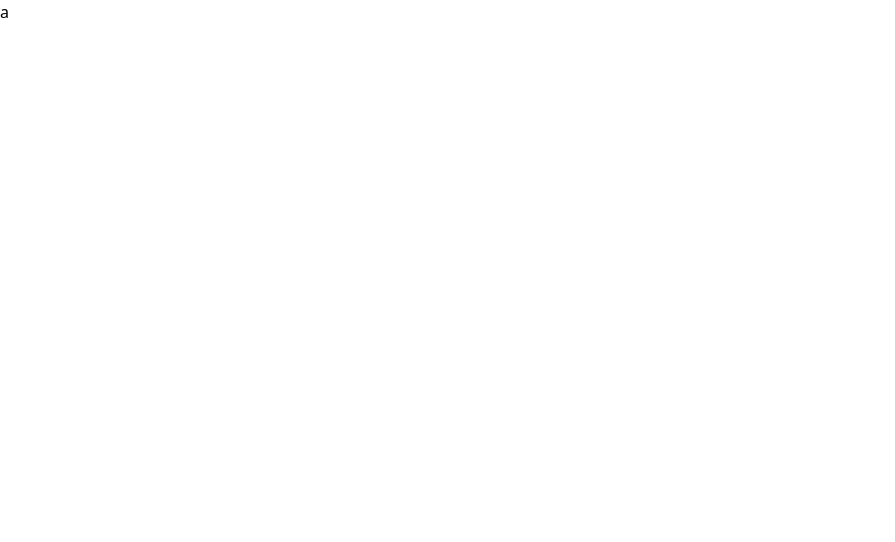
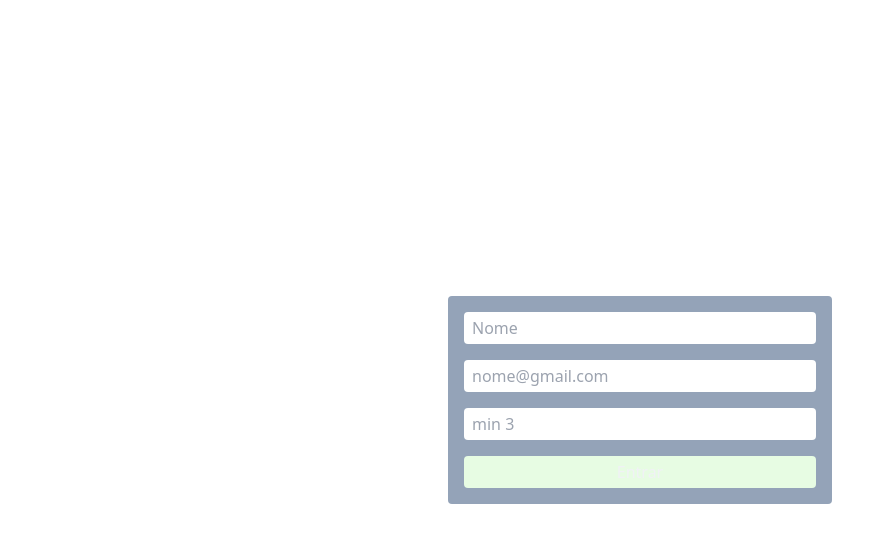
Before and after one commit to JoseHenrique1/chat, a React (Vite) app in the folder spa/: page /auth/signup in a window 1280 px wide. Shown: the top 542 px of the page, without its empty margins (0-895 px from the left). Built offline with nearby package versions, Linux system fonts and the light colour scheme; no server answers.

Commit message:
view: add registration page

```diff
--- a/spa/src/interfaces/index.ts
+++ b/spa/src/interfaces/index.ts
@@ -2,3 +2,9 @@ export type Inputs = {
   email: string
   password: string
 }
+
+export type InputsRegistration = {
+  name: string
+  email: string
+  password: string
+}
--- /dev/null
+++ b/spa/src/pages/registration.tsx
@@ -0,0 +1,48 @@
+import { Input } from "../components/input";
+import { Button } from "../components/button";
+import { useForm } from "react-hook-form"
+
+import { InputsRegistration } from "../interfaces";
+const api = import.meta.env.VITE_API
+
+export function Registration() {
+  const {
+    register,
+    handleSubmit,
+    formState: { errors },
+  } = useForm<InputsRegistration>()
+
+  async function onSubmit(data: InputsRegistration) {
+    alert(JSON.stringify(data))
+  }
+
+  return (
+    <main
+      className="min-h-screen min-w-full p-4 flex justify-center items-center">
+      <form
+        onSubmit={handleSubmit(onSubmit)}
+        className="flex flex-col gap-4 bg-slate-400 w-full p-4 rounded max-w-sm">
+
+        <Input
+          type="text"
+          placeholder="Nome"
+          {...register("name", { minLength: 3, required: true })} />
+        {errors.name?.type == "required" && <p>Campo obrigatório</p>}
+        {errors.name?.type == "minLength" && <p>Precisa ter no mínimo 3 caracteres</p>}
+        <Input
+          type="email"
+          placeholder="nome@gmail.com"
+          {...register("email", { minLength: 10, required: true })} />
+        {errors.email?.type == "required" && <p>Campo obrigatório</p>}
+        {errors.email?.type == "minLength" && <p>Precisa ter no mínimo 10 caracteres</p>}
+        <Input
+          type="password"
+          placeholder="min 3"
+          {...register("password", { minLength: 3, required: true })} />
+        {errors.password?.type == "required" && <p>Campo obrigatório</p>}
+        {errors.password?.type == "minLength" && <p>Precisa ter no mínimo 3 caracteres</p>}
+        <Button type="submit">Entrar</Button>
+      </form>
+    </main>
+  );
+}
--- a/spa/src/router.tsx
+++ b/spa/src/router.tsx
@@ -1,6 +1,7 @@
 import { BrowserRouter, Routes, Route } from "react-router-dom";
 import { Home } from "./pages/home";
 import { Login } from "./pages/login";
+import { Registration } from "./pages/registration";
 
 
 export function Router() {
@@ -9,7 +10,7 @@ export function Router() {
       <Routes>
         <Route path="/" element={<Home />}/>
         <Route path="/auth/signin" element={<Login />}/>
-        <Route path="/auth/signup" element={<div>a</div>}/>
+        <Route path="/auth/signup" element={<Registration />}/>
         <Route path="*" element={<div>erro</div>}/>
       </Routes>
     </BrowserRouter>
```
